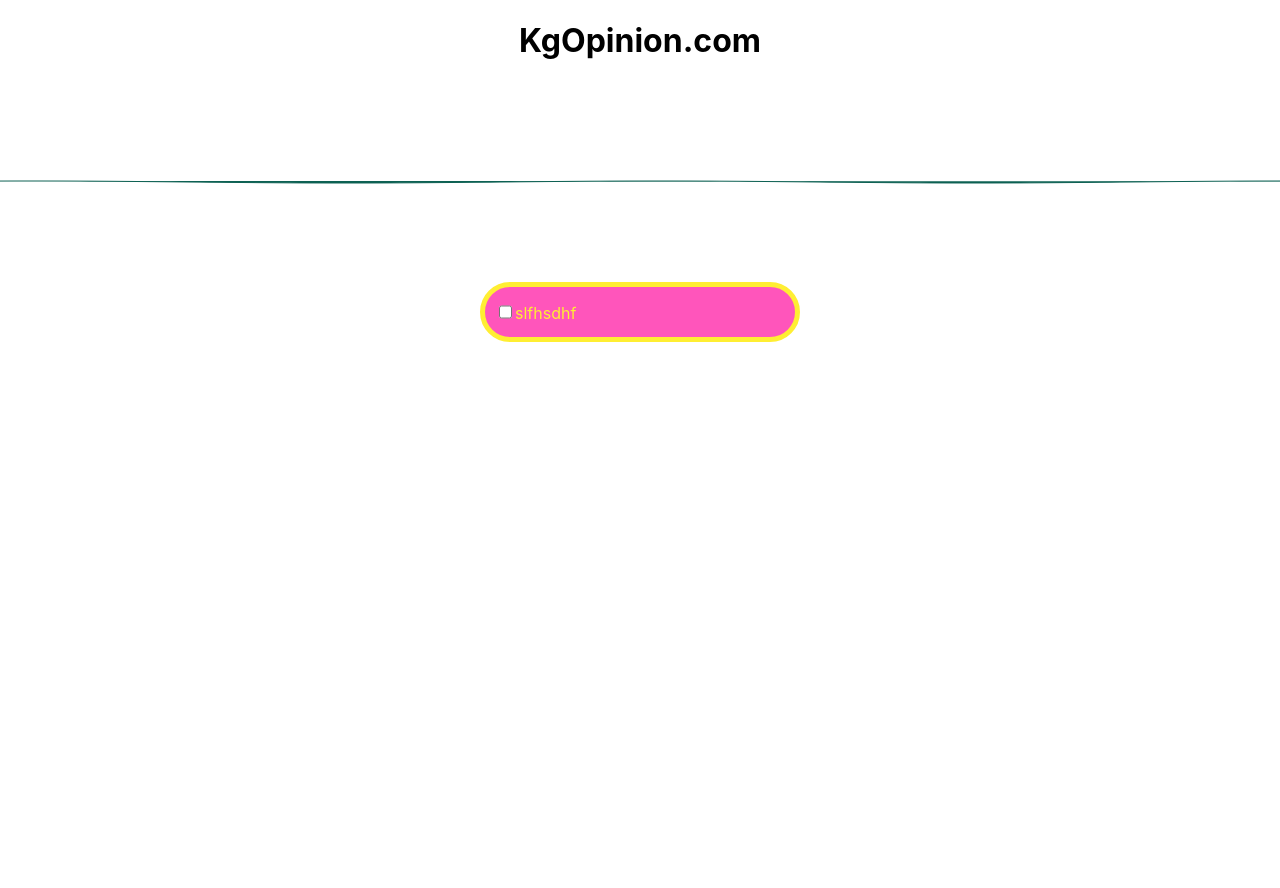
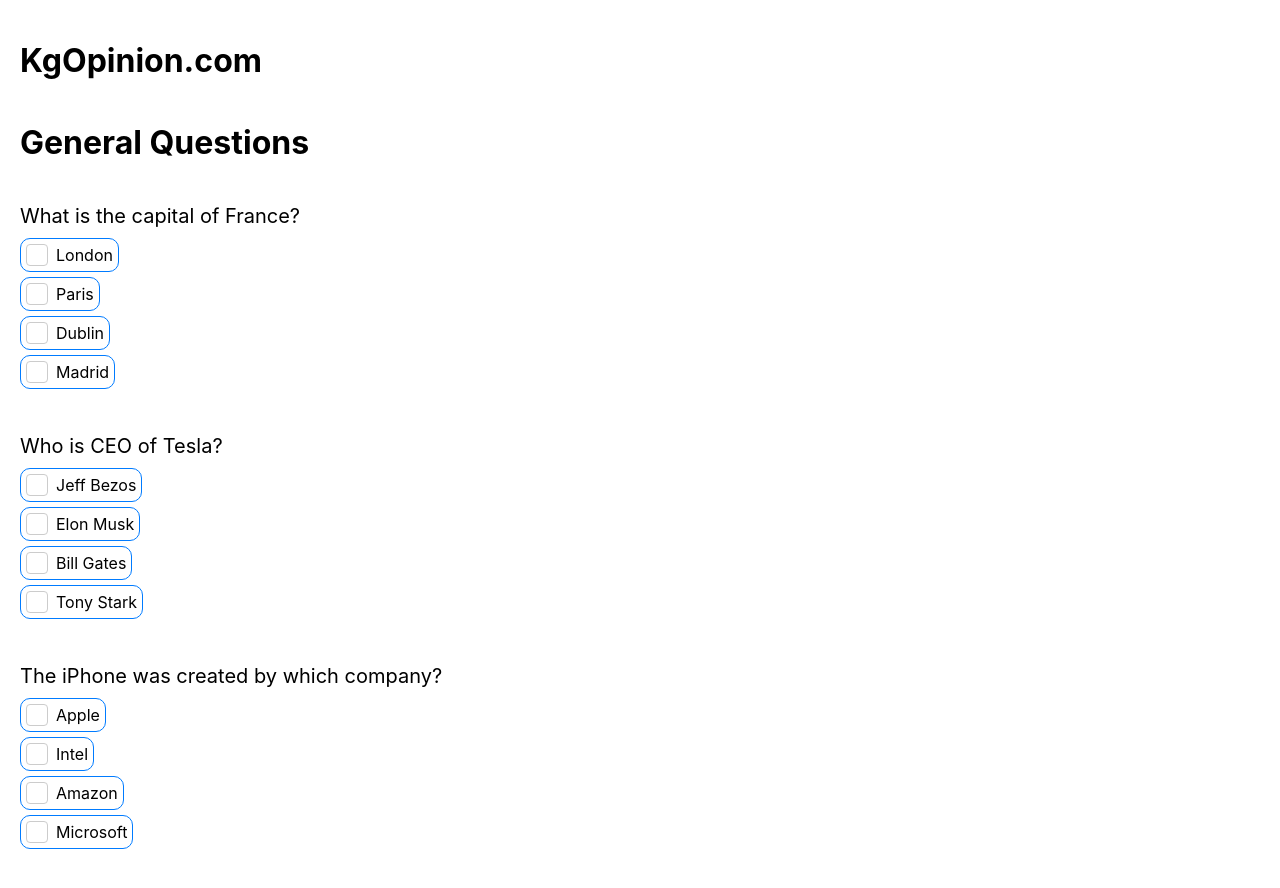
Before and after one commit to Kratosgado/react-ui, a React (Create React App) app: page / in a window 1280 px wide. Shown: the top 888 px of the page. Before the commit the page ends 800 px from the top, so only its background shows below. Built offline with nearby package versions, Linux system fonts and the light colour scheme.

Commit message:
create Question and Option components

```diff
--- a/src/App.css
+++ b/src/App.css
@@ -2,6 +2,9 @@
   text-align: center;
   display: flex;
   flex-direction: column;
+  justify-content: center;
+  align-items: flex-start;
+  margin: 20px;
 }
 
 .App-logo {
--- a/src/App.tsx
+++ b/src/App.tsx
@@ -1,20 +1,53 @@
 import React from 'react';
 
-import {WaveAnimation} from './components/WaveAnimation';
 import './App.css';
 import { Header } from './components/Header';
-import { OptionItem } from './components/OptionItem';
-import { Circle } from './components/Circle';
+import { QuestionItem, QuestionItemProps } from './components/QuestionItem';
 
-function App() {
+
+
+
+export default function App() {
+  const [isChecked, setIsChecked] = React.useState(false);
+
+
   return (
     <div className="App">
       <Header />
-      {/* <Circle /> */}
-      <WaveAnimation />
-      <OptionItem />
+      <h1>General Questions</h1>
+      {questions.map((q, index) => (
+        <QuestionItem key={index} question={q.question} options={q.options} />
+      ))}
     </div>
   );
 }
 
-export default App;
+const questions: QuestionItemProps[] = [
+  {
+    question: 'What is the capital of France?',
+    options: [
+      { text: "London" },
+      { text: "Paris", isCorrect: true },
+      { text: "Dublin" },
+      { text: "Madrid" }
+    ]
+  },
+  {
+    question: 'Who is CEO of Tesla?',
+    options: [
+      { text: "Jeff Bezos" },
+      { text: "Elon Musk", isCorrect: true },
+      { text: "Bill Gates" },
+      { text: "Tony Stark" }
+    ]
+  },
+  {
+    question: 'The iPhone was created by which company?',
+    options: [
+      { text: "Apple", isCorrect: true },
+      { text: "Intel" },
+      { text: "Amazon" },
+      { text: "Microsoft" }
+    ]
+  }
+]
--- a/src/components/OptionItem.tsx
+++ b/src/components/OptionItem.tsx
@@ -1,17 +1,70 @@
-import styled from "styled-components"
-import { OptionContainer } from "./styles"
+import React, { useState } from 'react';
+import styled from 'styled-components';
+
+interface StyledCheckboxProps {
+  isChecked: boolean;
+  isCorrect: boolean | undefined;
+}
+interface OptionItemProps extends StyledCheckboxProps{
+  text: string;
+  onChange: (checked: boolean) => void;
+}
+
+export const OptionItem: React.FC<OptionItemProps> = ({ text, isChecked, isCorrect, onChange }) => {
 
 
-export const OptionItem = () => {
-   return (
-      <OptionContainer>
+   const handleCheckboxChange = () => {
+    onChange(!isChecked);
+  };
 
-         <input
-            name="checkbox"
-            type="checkbox"
-            />
-         <p>slfhsdhf</p>
+  return (
+    <CheckboxContainer>
+      <HiddenCheckbox checked={isChecked} onChange={handleCheckboxChange} />
+      <StyledCheckbox isChecked={isChecked} isCorrect />
+      <CheckboxLabel>{text}</CheckboxLabel>
+    </CheckboxContainer>
+  );
+};
 
-      </OptionContainer>
-   )
-}
+const primaryColor = '#007bff';
+const secondarColor = '#0d6153'
+
+const CheckboxContainer = styled.div`
+  display: flex;
+  align-items: center;
+  max-width: fit-content;
+  background-color: #fff;
+  margin: 5px 0;
+  padding: 5px;
+  border: 1px solid ${primaryColor};
+   border-radius: 10px;
+`;
+
+const CheckboxLabel = styled.label`
+  font-size: 16px;
+  margin-left: 8px;
+  cursor: pointer;
+`;
+
+const HiddenCheckbox = styled.input.attrs({ type: 'checkbox' })`
+  position: absolute;
+  opacity: 0;
+  cursor: pointer;
+
+  &:checked + span {
+    background-color: ${primaryColor};
+    border-color: ${primaryColor};
+  }
+`;
+
+const StyledCheckbox = styled.span<StyledCheckboxProps>`
+  display: inline-block;
+  width: 20px;
+  height: 20px;
+  background-color: ${({ isChecked, isCorrect }) =>
+    isChecked ?( isCorrect ? 'green' : 'red') : '#fff'};
+  border: 1px solid #ccc;
+  border-radius: 4px;
+  transition: background-color 0.3s, border-color 0.3s;
+  cursor: pointer;
+`;
--- /dev/null
+++ b/src/components/QuestionItem.tsx
@@ -0,0 +1,44 @@
+import React, { useState } from "react";
+
+import styled from "styled-components";
+import { OptionItem } from "./OptionItem";
+
+
+interface Option {
+   text: string;
+   isCorrect?: boolean;
+}
+
+export interface QuestionItemProps {
+   question: string;
+   options: Option[];
+}
+
+export const QuestionItem: React.FC<QuestionItemProps> = ({ question, options }) => {
+   const [selectedOption, setSelectedOption] = useState<string | null>(null);
+
+   return (
+      <QuestionContainer>
+         <QuestionText>{question}</QuestionText>
+         {options.map((option, index) => (
+            <OptionItem
+               key={index}
+               text={option.text}
+               isChecked={selectedOption === option.text}
+               isCorrect={option.isCorrect}
+               onChange={() => setSelectedOption(option.text)}
+            />
+         ))}
+      </QuestionContainer>
+   );
+}
+
+
+const QuestionContainer = styled.div`
+   margin-bottom: 20px;
+`;
+
+const QuestionText = styled.p`
+   font-size: 20px;
+   margin-bottom: 10px;
+`;
--- a/src/components/WaveAnimation.tsx
+++ b/src/components/WaveAnimation.tsx
@@ -4,7 +4,7 @@
 export const WaveAnimation: React.FC = () => {
   const width = window.innerWidth;
   const height = 200;
-  const waveAmplitiude = 1;
+  const waveAmplitiude = 5;
   const waveLength = 100;
   const waveSpeed = 0.5;
 
```
